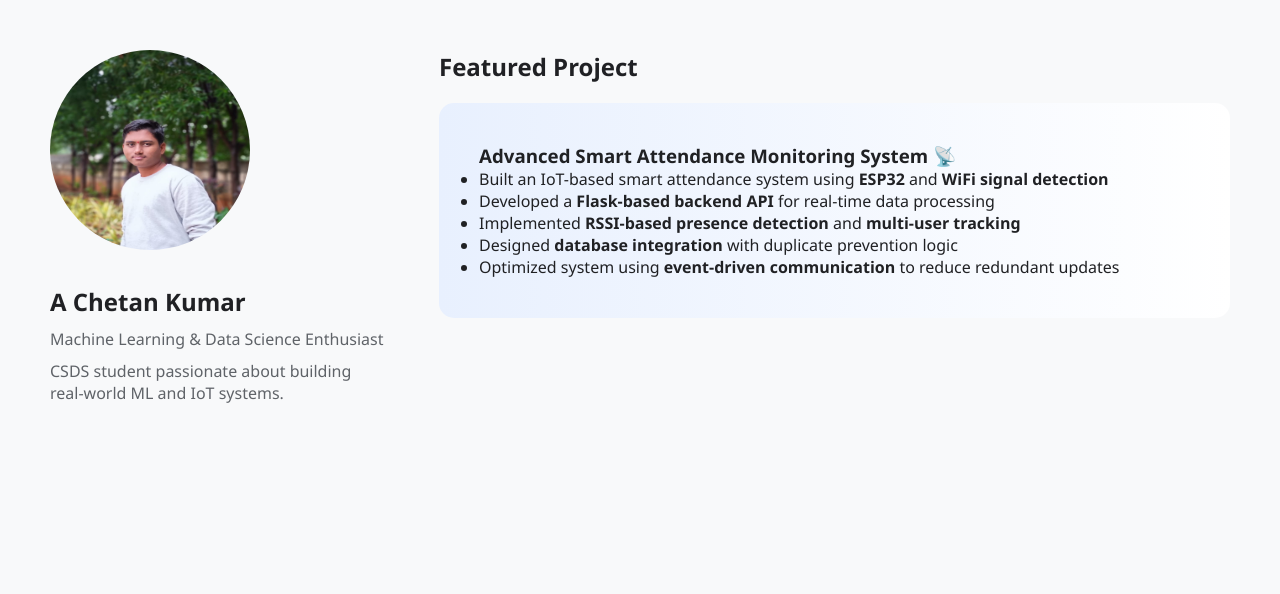
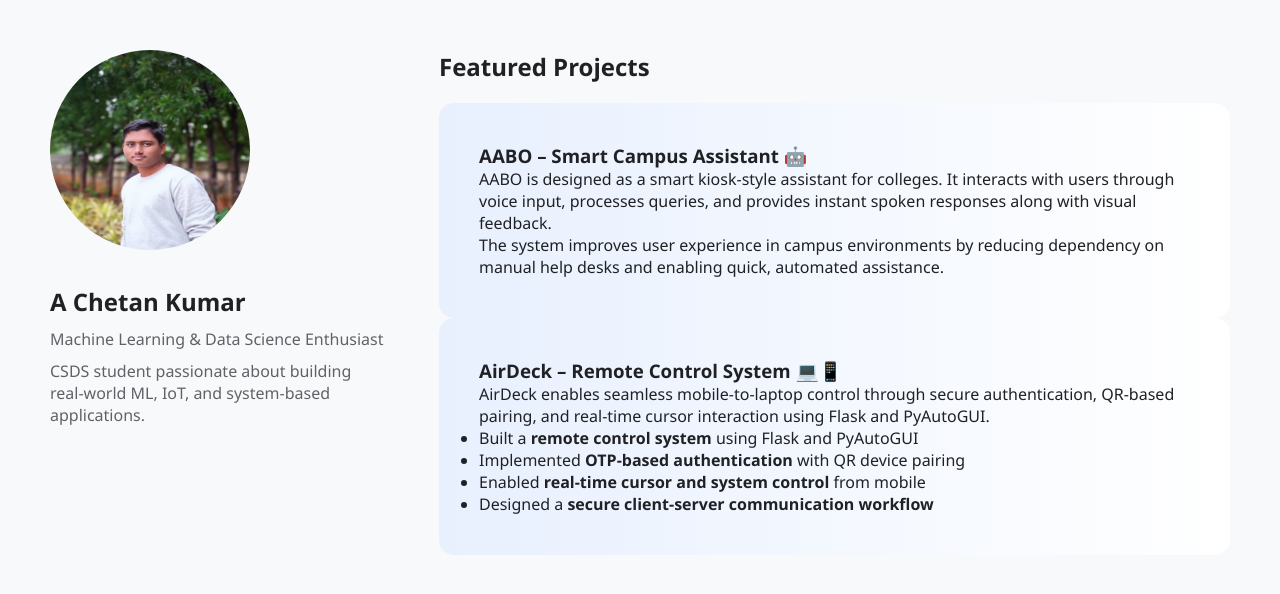
Before and after one commit to Chethu7353/portfolio-django, a Python web app: template templates/index.html in a window 1280 px wide. Shown: the part 76-670 px from the top of the page. Run offline with Jinja, Linux system fonts and the light colour scheme; the template is opened without the code that fills it, so the values that code supplies are empty.

Commit message:
updated F_P  page

```diff
--- a/templates/index.html
+++ b/templates/index.html
@@ -12,8 +12,9 @@
 <!-- Navbar -->
 <header class="navbar">
     <div class="logo">
-    <img src="logo.png" alt="logo">
-</div>
+        <img src="logo.png" alt="logo">
+    </div>
+
     <nav>
         <a href="index.html">Home</a>
         <a href="projects.html">Projects</a>
@@ -36,7 +37,7 @@
         <p class="role">Machine Learning & Data Science Enthusiast</p>
 
         <p class="desc">
-            CSDS student passionate about building real-world ML and IoT systems.
+            CSDS student passionate about building real-world ML, IoT, and system-based applications.
         </p>
 
     </div>
@@ -44,19 +45,41 @@
     <!-- RIGHT FEATURE -->
     <div class="right">
 
-        <h1 class="title">Featured Project</h1>
+        <h1 class="title">Featured Projects</h1>
 
+        <!-- Project 1: AABO -->
         <div class="feature-box">
 
-            <h3>Advanced Smart Attendance Monitoring System 📡</h3>
+            <h3>AABO – Smart Campus Assistant 🤖</h3>
+
+            <p>
+                AABO is designed as a smart kiosk-style assistant for colleges. It interacts with users through voice input,
+                processes queries, and provides instant spoken responses along with visual feedback.
+            </p>
+
+            <p>
+                The system improves user experience in campus environments by reducing dependency on manual help desks
+                and enabling quick, automated assistance.
+            </p>
+
+        </div>
+
+        <!-- Project 2: AirDeck -->
+        <div class="feature-box">
+
+            <h3>AirDeck – Remote Control System 💻📱</h3>
+
+            <p>
+                AirDeck enables seamless mobile-to-laptop control through secure authentication, QR-based pairing,
+                and real-time cursor interaction using Flask and PyAutoGUI.
+            </p>
 
             <ul>
-  <li>Built an IoT-based smart attendance system using <strong>ESP32</strong> and <strong>WiFi signal detection</strong></li>
-  <li>Developed a <strong>Flask-based backend API</strong> for real-time data processing</li>
-  <li>Implemented <strong>RSSI-based presence detection</strong> and <strong>multi-user tracking</strong></li>
-  <li>Designed <strong>database integration</strong> with duplicate prevention logic</li>
-  <li>Optimized system using <strong>event-driven communication</strong> to reduce redundant updates</li>
-</ul>
+                <li>Built a <strong>remote control system</strong> using Flask and PyAutoGUI</li>
+                <li>Implemented <strong>OTP-based authentication</strong> with QR device pairing</li>
+                <li>Enabled <strong>real-time cursor and system control</strong> from mobile</li>
+                <li>Designed a <strong>secure client-server communication workflow</strong></li>
+            </ul>
 
         </div>
 
```
